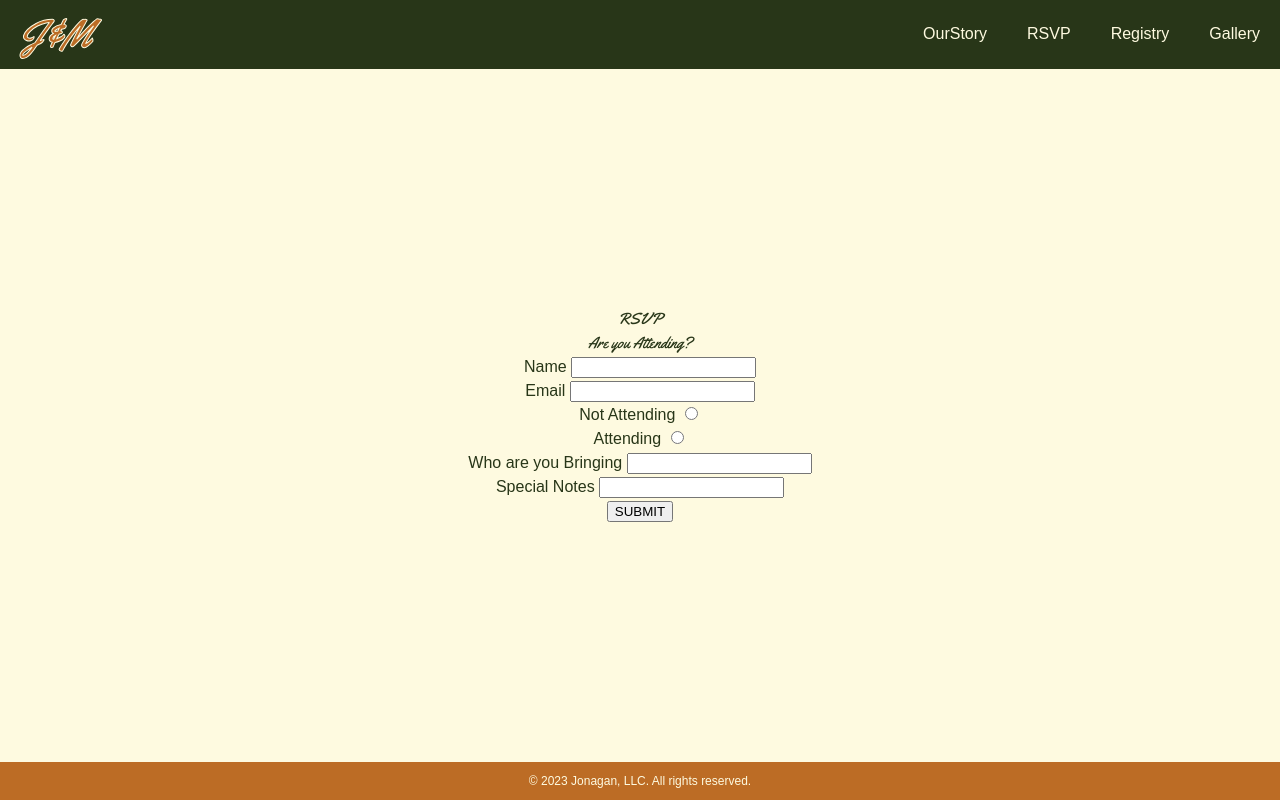
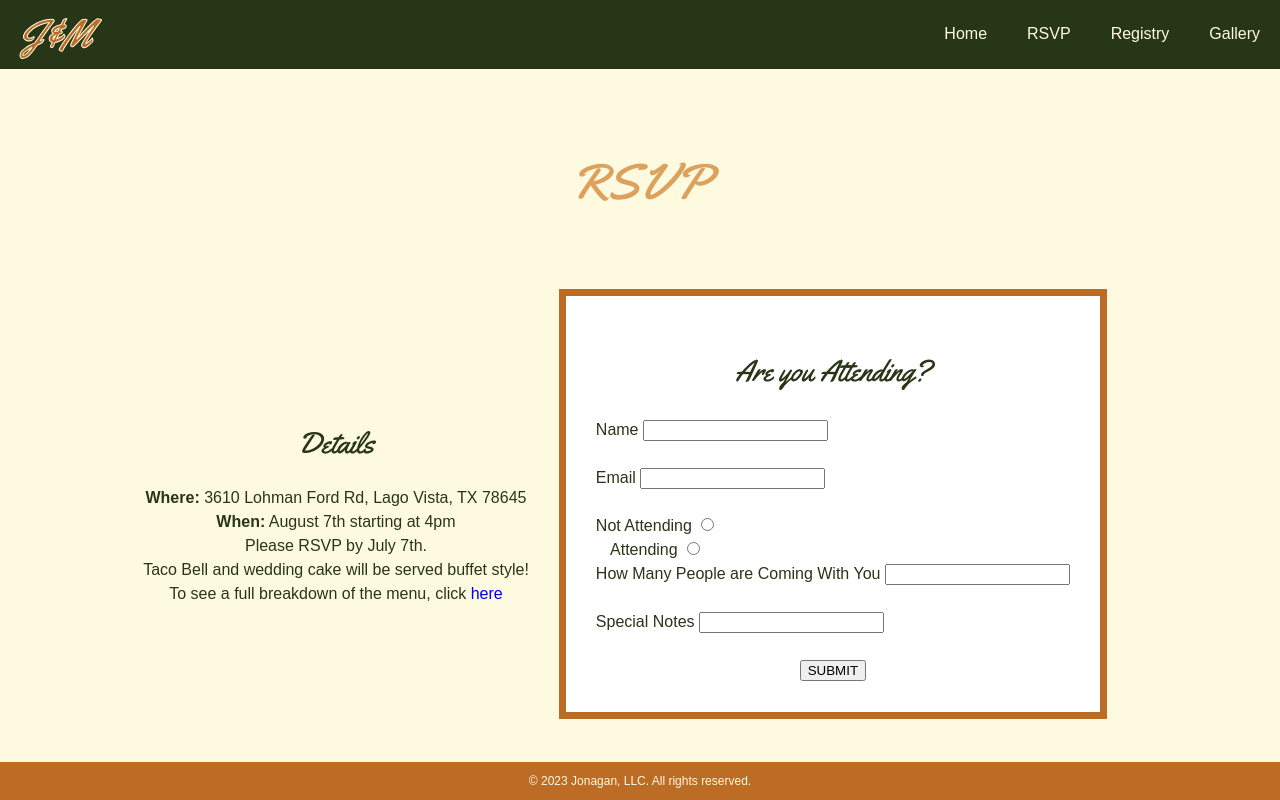
Before and after one commit to morgankj/jk-wedding, a React (Create React App) app: page /rsvp in a window 1280 px wide. Built offline with nearby package versions, Linux system fonts and the light colour scheme.

Commit message:
Updated rsvp form, a gallery pic name, gallery sibheadings, and mild style changes

```diff
--- a/src/App.css
+++ b/src/App.css
@@ -9,3 +9,13 @@ header a, footer {
 h1, h2, h3 {
 	font-family: 'Yellowtail', cursive;
 }
+
+h1 {
+  font-size: 5rem;
+  margin: 5% auto 3%;
+  color: #dda15e;
+}
+
+.bold {
+  font-weight: bold;
+}
--- a/src/Components/Gallery.js
+++ b/src/Components/Gallery.js
@@ -7,6 +7,8 @@ export default function Gallery() {
   return (
     <StyledGallery>
       <h1>Gallery</h1>
+      <h2>Engagement Photos</h2>
+      <h2>Our Adventures</h2>
       <div className="galleryContainer" >
         { imageArr.map(obj => (<GalleryPic key={obj.id} picture={obj} />))}
       </div>
@@ -15,14 +17,12 @@ export default function Gallery() {
 }
 
 const StyledGallery = styled.div`
-    h1 {
-        font-size: 5rem;
-        margin: 5% auto 3%;
-        color: #dda15e;
-    }
+h2 {
+  font-size: 4rem;
+}
     .galleryContainer {
-        display: flex;
-        justify-content: space-evenly;
-        flex-wrap: wrap;
+      display: flex;
+      justify-content: space-evenly;
+      flex-wrap: wrap;
     }
 `;
--- a/src/Components/Home.js
+++ b/src/Components/Home.js
@@ -16,8 +16,8 @@ export default function Home() {
                 <h2>The Big Day</h2>
                 <p>The ceremony and reception will both take place at Northlake Church in Lago Vista. Both will be indoors, so don't sweat the hot weather!</p>
                 <div className="whereWhen">
-                    <p><h3>Where:</h3> 3610 Lohman Ford Rd, Lago Vista, TX 78645</p>
-                    <p><h3>When:</h3> August 7th starting at 4pm</p>
+                    <p><span className="bold">Where:</span> 3610 Lohman Ford Rd, Lago Vista, TX 78645</p>
+                    <p><span className="bold">When:</span> August 7th starting at 4pm</p>
                 </div>
                 <p>Please RSVP <a href="/rsvp" >here</a> by July 7th.</p>
                 <p>Taco Bell and wedding cake will be served buffet style!</p>
@@ -30,7 +30,7 @@ export default function Home() {
             <div className="aboutUsText">
                 <h1>About Us</h1>
                 <div>
-                    <p>Jon and Morgan were two individuals who had accepted forever-single-dom, but both were frequently “encouraged” by friends and family to keep searching for a partner. In their great humility and excellent grace, Jon and Morgan take this opportunity to officially thank their loved ones for this “loving pressure,” because life truly came into full bloom when they finally found each other.</p>
+                    <p>Jon and Morgan were two individuals who had accepted forever-single-dom, but both were frequently encouraged by friends and family to keep searching for a partner. In their great humility and excellent grace, Jon and Morgan take this opportunity to officially thank their loved ones for this “loving pressure,” because life truly came into full bloom when they finally found each other.</p>
                     <p>The pair first met through the dating app Bumble on February 28th, 2022. Jon always says that when Morgan reached out to him, something in him knew that he had to meet her. They went on their first date several days later at Pinballz arcade on March 4th, and history was made.</p>
                     <p>It was clear to both of them from the very beginning that theirs would be a friendship for the ages. The joy and belonging felt between the two were immediate, and the laughter hasn’t stopped for a moment since that first meeting. Jon and Morgan have bonded over their mutual love of food, entertainment, and adventure, and they inspire and encourage one another by their shared commitment to faith and Godly values.</p>
                     <p>They knew early on that God had brought them together, and their time together has only affirmed this knowledge again and again. Jon proposed on DATE LOL YOURE CRAZY at LOL I HATE MYSELF. The decision to experience a shared life and to love each other forever came easily to the pair, and they could not be more excited and grateful to share this special day with you!
@@ -45,11 +45,6 @@ export default function Home() {
 const StyledHome = styled.div`
     h2 {
         font-size: 4rem;
-    }
-    h3 {
-	    font-family: sans-serif;
-        font-weight: bold;
-        display: inline;
     }
     .flowersPic {
         background-image: url(${Flowers});
@@ -100,6 +95,9 @@ const StyledHome = styled.div`
         font-size: 5rem;
     }
     .aboutUsContainer {
+        h1 {
+            color: #bc6c25;
+        }
         display: flex;
         padding: 3rem;
         align-items: center;
--- a/src/Components/Navbar.js
+++ b/src/Components/Navbar.js
@@ -9,7 +9,7 @@ export default function Navbar() {
             </a>
             <nav>
                 <ul>
-                    <li><Link to="/" >OurStory</Link></li>
+                    <li><Link to="/" >Home</Link></li>
                     <li><Link to="/rsvp" >RSVP</Link></li>
                     <li><Link to="/registry" >Registry</Link></li>
                     <li><Link to="/gallery" >Gallery</Link></li>
--- a/src/Components/RSVP.js
+++ b/src/Components/RSVP.js
@@ -1,4 +1,4 @@
-import { React, useState, useEffect } from "react";
+import { React, useState } from "react";
 import styled from "styled-components";
 import axios from "axios";
 import RSVPForm from "./RSVPForm";
@@ -17,7 +17,7 @@ export default function Rsvp() {
   const postNewAttendee = newAttendee => {
     axios.post('https://reqres.in/api/users', newAttendee)
       .then(res => {
-        console.log("Response: ", [res]);
+        console.log("Response: ", [res.data]);
       })
       .catch(err => console.error(err))
       .finally(() => {
@@ -45,14 +45,43 @@ export default function Rsvp() {
   return (
     <StyledRsvp>
       <h1>RSVP</h1>
-      <div className="rsvpWeddingDetails"></div>
-      <div className="rsvpForm">
-        <h2>Are you Attending?</h2>
-        <RSVPForm formValues={formValues} formSubmit={formSubmit} inputChange={inputChange} />
+      <div className="panelContainer">
+        <div className="rsvpWeddingDetails">
+          <h2>Details</h2>
+          <div className="whereWhen">
+            <p><span className="bold">Where:</span> 3610 Lohman Ford Rd, Lago Vista, TX 78645</p>
+            <p><span className="bold">When:</span> August 7th starting at 4pm</p>
+          </div>
+          <p>Please RSVP by July 7th.</p>
+          <p>Taco Bell and wedding cake will be served buffet style!</p>
+          <p>To see a full breakdown of the menu, click <a href="https://www.tacobell.com/" target="_blank" rel="noreferrer">here</a></p>
+        </div>
+        <div className="rsvpForm">
+          <h2>Are you Attending?</h2>
+          <RSVPForm formValues={formValues} formSubmit={formSubmit} inputChange={inputChange} />
+        </div>
       </div>
     </StyledRsvp>
   );
 }
 
 const StyledRsvp = styled.div`
+  h2 {
+    font-size: 3rem;
+    margin: 5%;
+  }
+  .panelContainer {
+    display: flex;
+    align-items: center;
+    justify-content: center;
+  }
+  .whereWhen {
+    text-align: left;
+  }
+  .rsvpForm {
+    background: white;
+    margin: 3rem;
+    padding: 3rem;
+    border: solid #bc6c25 7px;
+  }
 `;
--- a/src/Components/RSVPForm.js
+++ b/src/Components/RSVPForm.js
@@ -21,9 +21,9 @@ export default function RSVPForm(props) {
       <div className="formInputs">
         <label>Name&nbsp;
             <input
-                value = {formValues.first_name}
+                value = {formValues.name}
                 onChange = {onChange}
-                name = 'first_name'
+                name = 'name'
                 type = 'text'
             />
         </label><br/>
@@ -53,7 +53,7 @@ export default function RSVPForm(props) {
                 />
             </label><br/>
         </div>
-        <label>Who are you Bringing&nbsp;
+        <label>How Many People are Coming With You&nbsp;
             <input
                 value = {formValues.whoWith}
                 onChange = {onChange}
@@ -76,4 +76,10 @@ export default function RSVPForm(props) {
 }
 
 const StyledRSVPForm = styled.form`
+  .formInputs {
+    display: flex;
+    flex-direction: column;
+    align-items: start;
+
+  }
 `;
```
Also changed, not shown: src/Components/ImageArray.js (+27 -27 lines), 1 other file (tests, documents, lock files or other folders).
